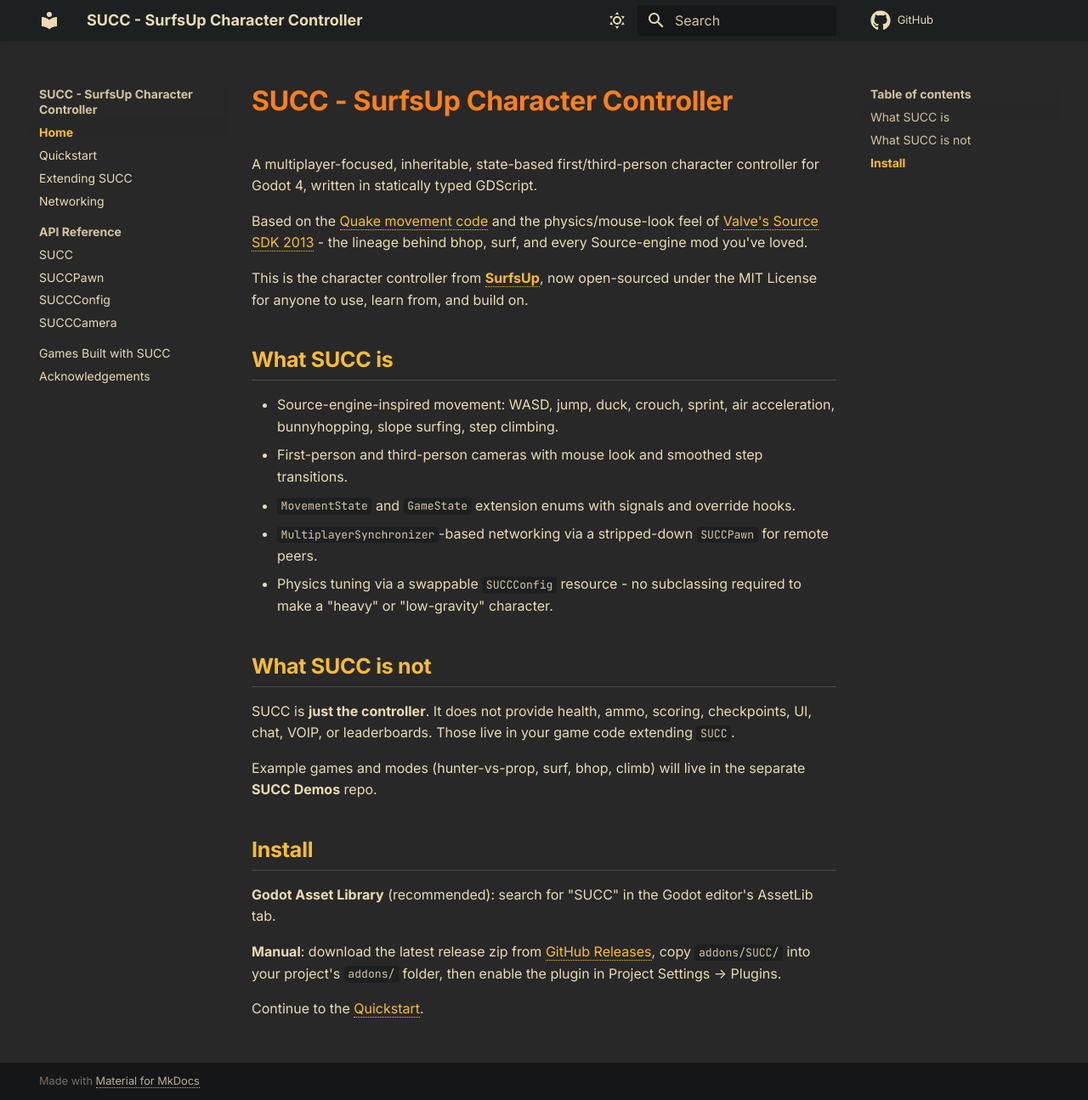
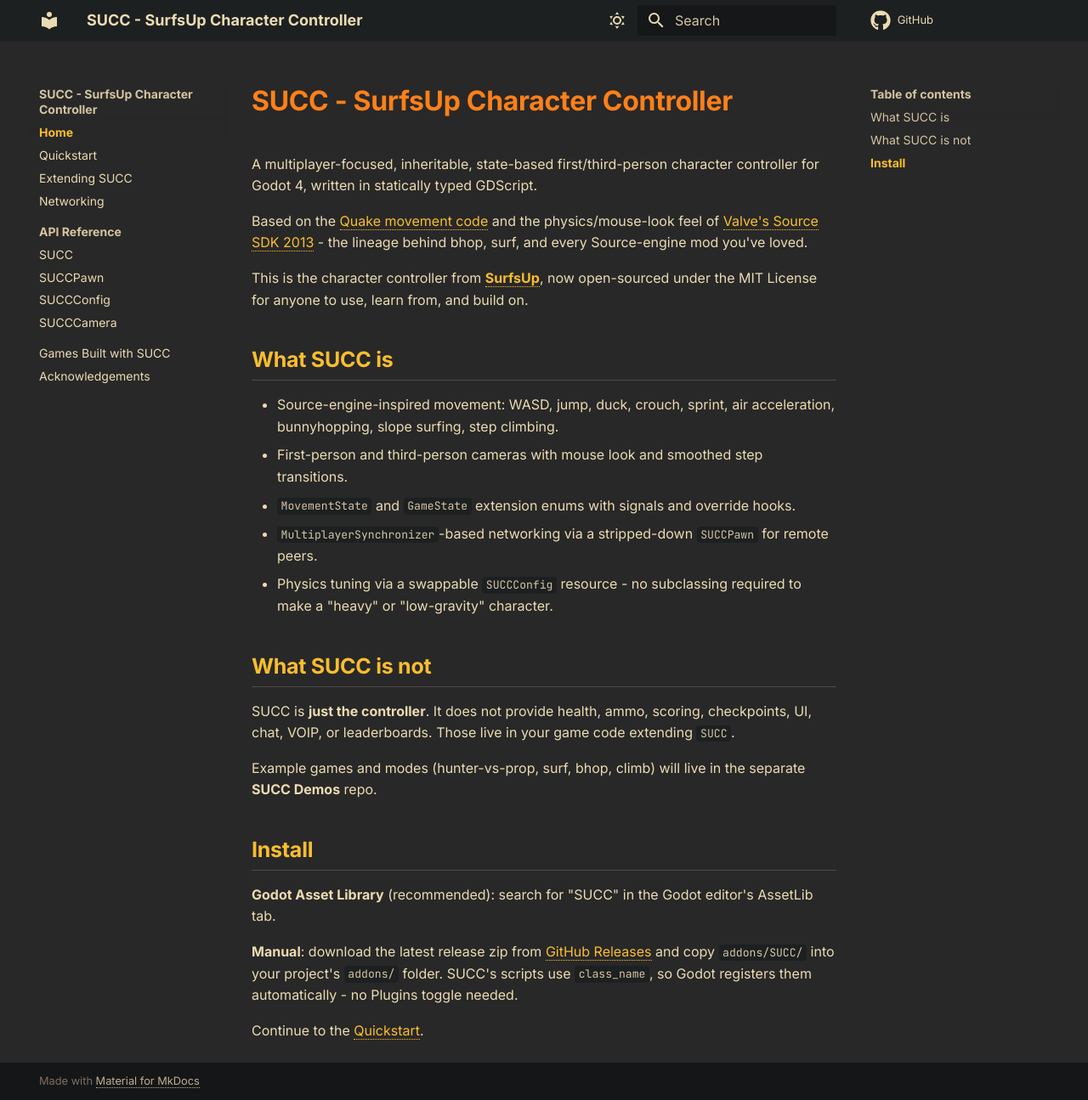
Before and after one commit to bearlikelion/SUCC, an MkDocs documentation site: the page built from docs/index.md, in a window 1280 px wide and 1295 px high. Shown: the whole window at 85% size. Built offline with MkDocs 1.6.1 and Material for MkDocs 9.7.7, drawn with Linux system fonts in a browser that asks for light colours; comment, search, counter and statistics services are not loaded.

Commit message:
Removed plugin deadweight

```diff
--- a/docs/index.md
+++ b/docs/index.md
@@ -24,6 +24,6 @@
 
 **Godot Asset Library** (recommended): search for "SUCC" in the Godot editor's AssetLib tab.
 
-**Manual**: download the latest release zip from [GitHub Releases](https://github.com/bearlikelion/SUCC/releases), copy `addons/SUCC/` into your project's `addons/` folder, then enable the plugin in Project Settings → Plugins.
+**Manual**: download the latest release zip from [GitHub Releases](https://github.com/bearlikelion/SUCC/releases) and copy `addons/SUCC/` into your project's `addons/` folder. SUCC's scripts use `class_name`, so Godot registers them automatically - no Plugins toggle needed.
 
 Continue to the [Quickstart](quickstart.md).
```
Also changed, not shown: README.md (+4 -5 lines), docs/games.md (+1 -1 lines), docs/quickstart.md (+1 -1 lines), 3 other files.
